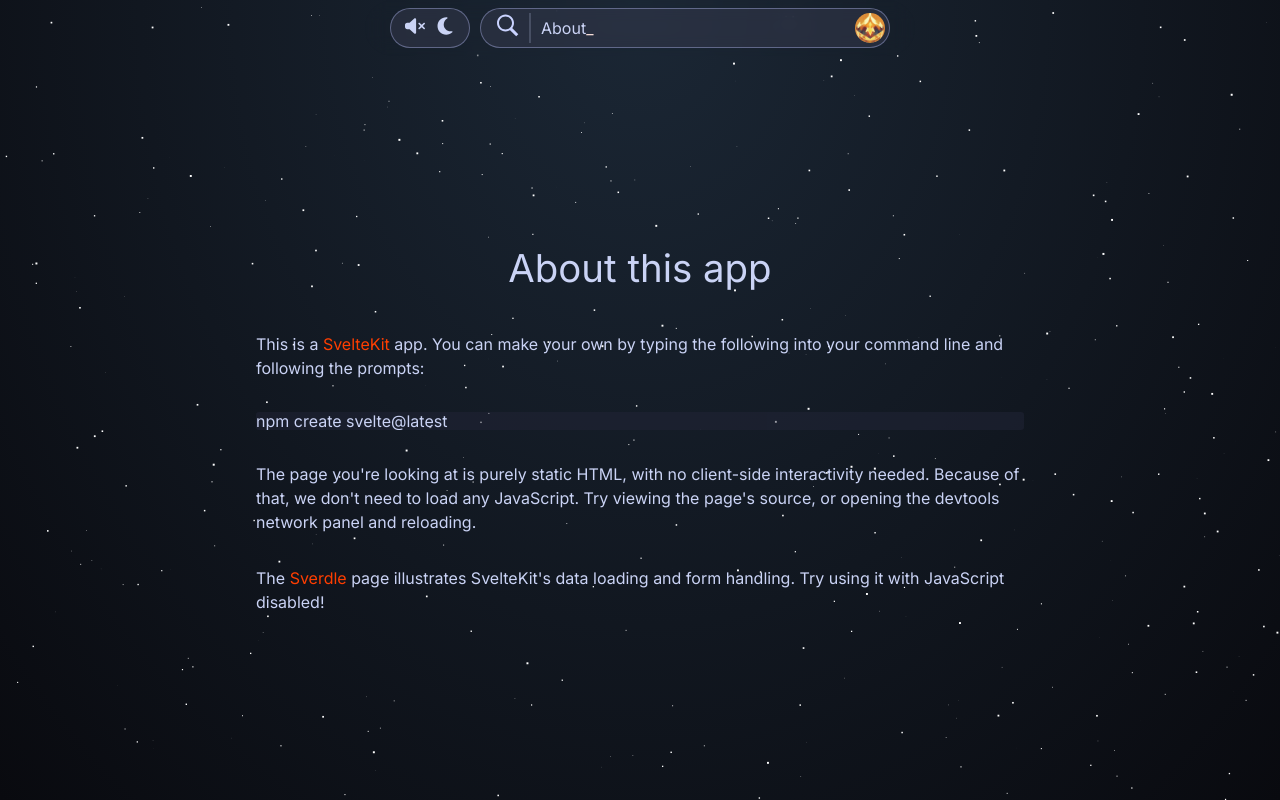
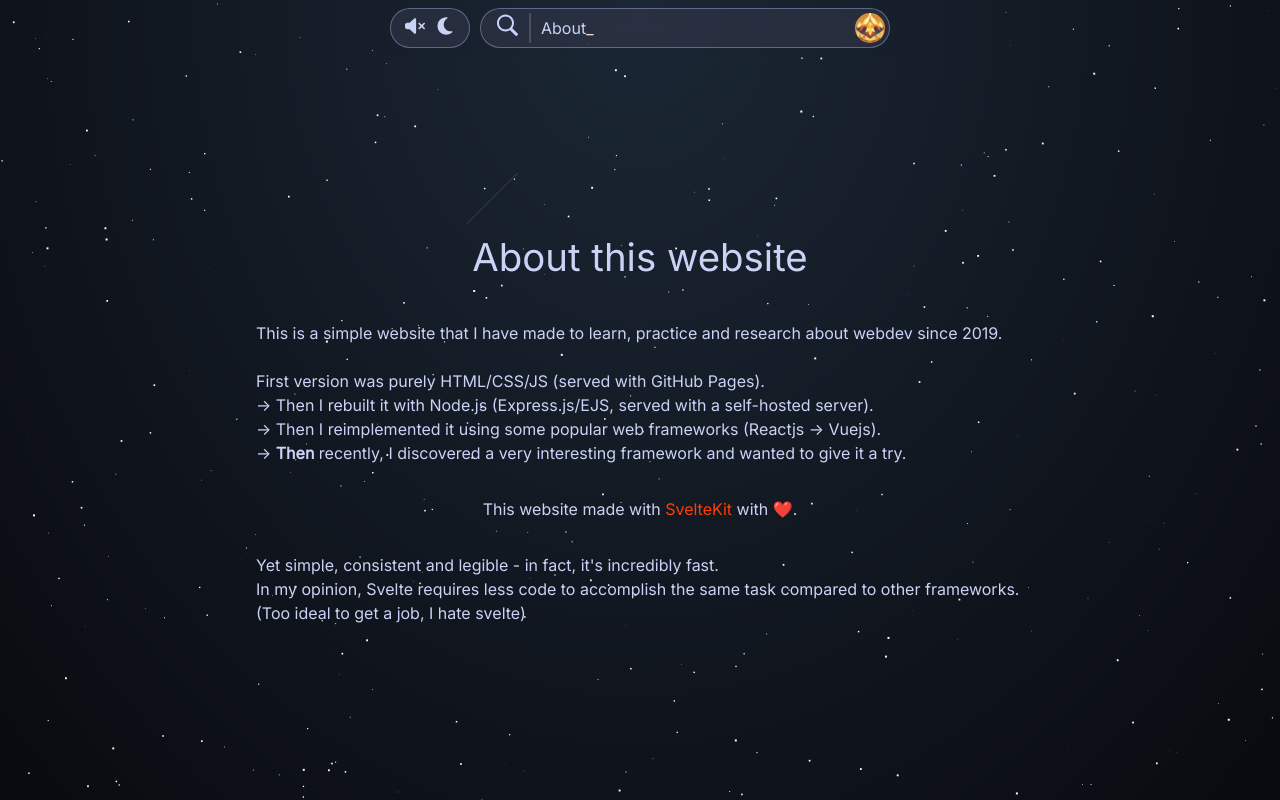
Before and after one commit to FaeWulf/website-svelte, a SvelteKit app: page /about in a window 1280 px wide. Built offline with nearby package versions, Linux system fonts and the light colour scheme.

Commit message:
write About page, change some background function

```diff
--- a/src/routes/about/+page.svelte
+++ b/src/routes/about/+page.svelte
@@ -4,23 +4,32 @@
 </svelte:head>
 
 <div class="text-column">
-	<h1>About this app</h1>
+	<h1>About this website</h1>
 
 	<p>
-		This is a <a href="https://kit.svelte.dev">SvelteKit</a> app. You can make your own by typing the
-		following into your command line and following the prompts:
+		This is a simple website that I have made to learn, practice and research about webdev since
+		2019.<br />
+		<br />
+		First version was purely HTML/CSS/JS (served with GitHub Pages).<br />
+		-&gt; Then I rebuilt it with Node.js (Express.js/EJS, served with a self-hosted server).<br />
+		-&gt; Then I reimplemented it using some popular web frameworks (Reactjs -&gt; Vuejs).<br />
+		-&gt; <strong>Then</strong> recently, I discovered a very interesting framework and wanted to
+		give it a try.<br />
 	</p>
 
-	<pre>npm create svelte@latest</pre>
-
-	<p>
-		The page you're looking at is purely static HTML, with no client-side interactivity needed.
-		Because of that, we don't need to load any JavaScript. Try viewing the page's source, or opening
-		the devtools network panel and reloading.
+	<p class="center">
+		This website made with <a href="https://kit.svelte.dev">SvelteKit</a> with ❤️.
 	</p>
 
 	<p>
-		The <a href="/sverdle">Sverdle</a> page illustrates SvelteKit's data loading and form handling. Try
-		using it with JavaScript disabled!
+		Yet simple, consistent and legible - in fact, it's incredibly fast.<br />
+		In my opinion, Svelte requires less code to accomplish the same task compared to other frameworks.
+		(Too ideal to get a job, I hate svelte)
 	</p>
 </div>
+
+<style>
+	.center {
+		text-align: center;
+	}
+</style>
--- a/src/routes/background.svelte
+++ b/src/routes/background.svelte
@@ -10,6 +10,9 @@
 	let innerHeight: number, innerWidth: number;
 	let background: HTMLCanvasElement;
 
+	//background entity
+	let entities: bgItem[] = [];
+
 	onMount(() => {
 		let requestAnimationFrame = window.requestAnimationFrame;
 		window.requestAnimationFrame = requestAnimationFrame;
@@ -18,21 +21,7 @@
 			width = innerWidth,
 			height = innerHeight;
 
-		let entities: bgItem[] = [];
-
-		// init stars
-		for (var i = 0; i < height / 2; i++) {
-			entities.push(
-				new Star({
-					x: Math.random() * width,
-					y: Math.random() * height
-				})
-			);
-		}
-
-		// Add 2 shooting stars to array
-		entities.push(new ShootingStar(width, height));
-		entities.push(new ShootingStar(width, height));
+		refreshOnSizeChange(innerHeight, innerWidth);
 
 		//animate background
 		function animate() {
@@ -54,6 +43,30 @@
 
 		animate();
 	});
+
+	function refreshOnSizeChange(innerHeight: number, innerWidth: number) {
+		let width = innerWidth,
+			height = innerHeight;
+
+		entities = [];
+
+		// init stars
+		for (var i = 0; i < height / 2; i++) {
+			entities.push(
+				new Star({
+					x: Math.random() * width,
+					y: Math.random() * height
+				})
+			);
+		}
+
+		// Add 2 shooting stars to array
+		entities.push(new ShootingStar(width, height));
+		entities.push(new ShootingStar(width, height));
+	}
+
+	//dynamic vars
+	$: refreshOnSizeChange(innerHeight, innerWidth);
 </script>
 
 <canvas bind:this={background} width={innerWidth} height={innerHeight} draggable="false" />
```
